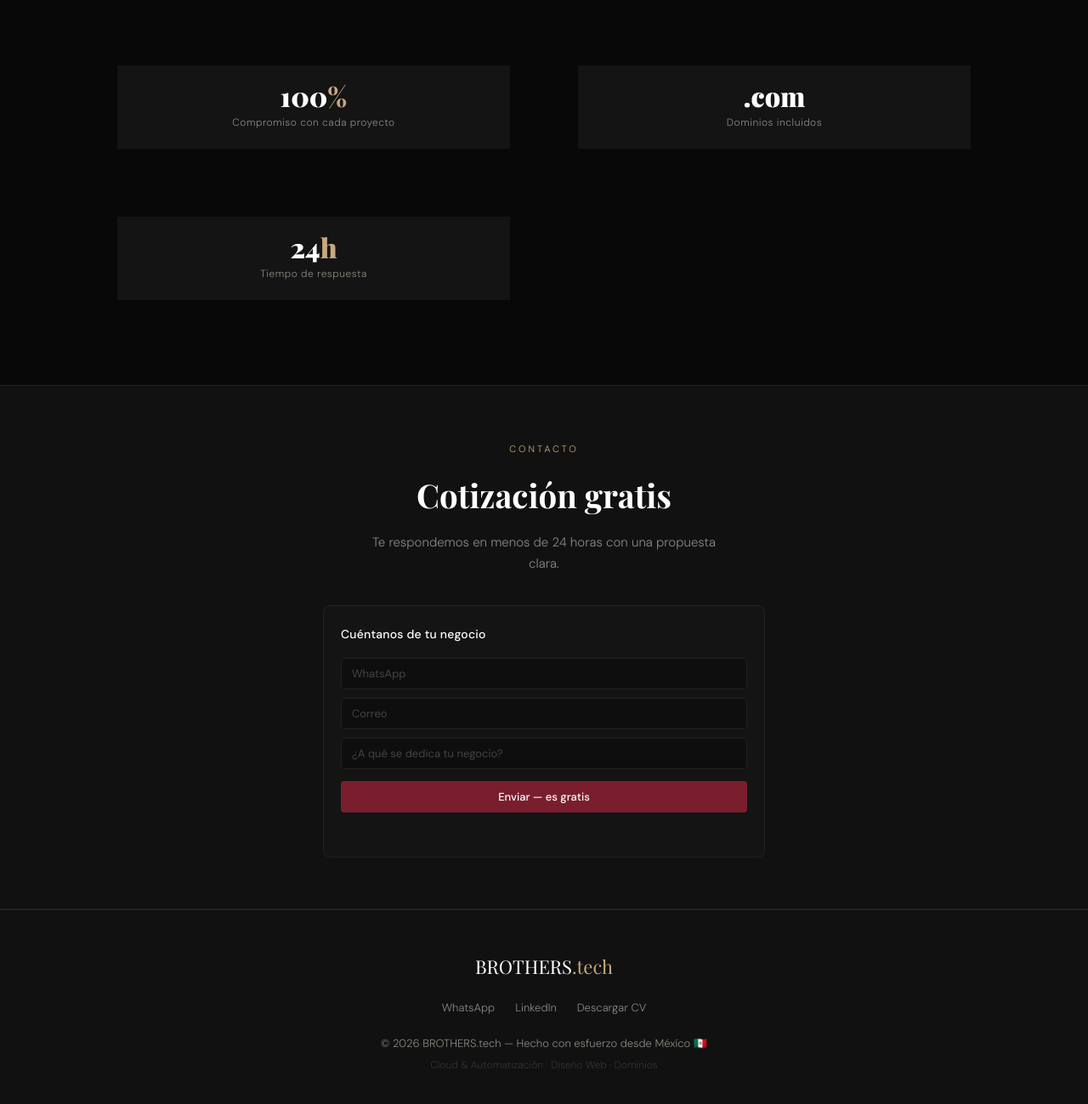
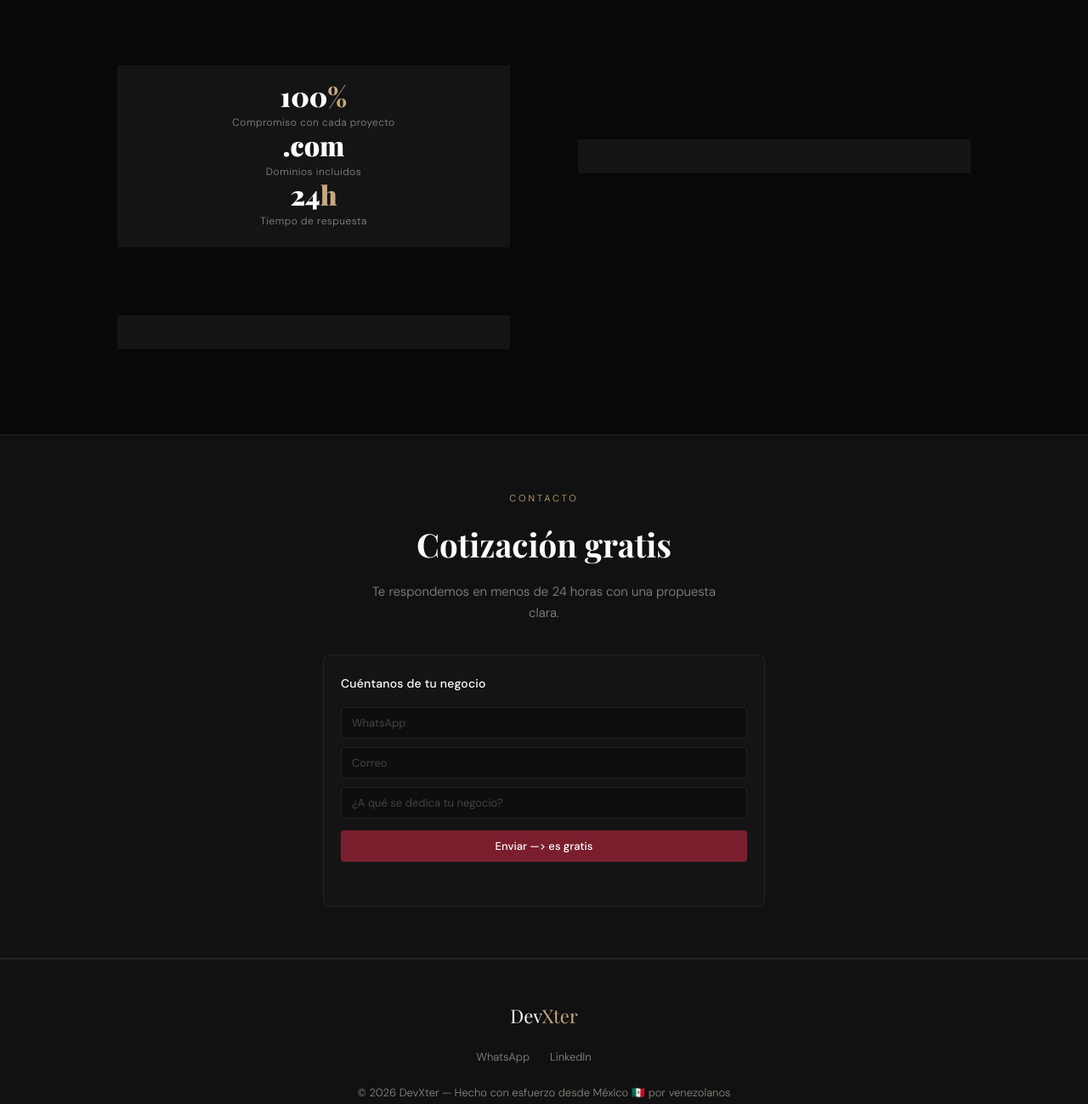
Before and after one commit to RoaDevOps/devxter, a plain HTML site: page index.html in a window 1280 px wide. Shown: the part 2500-3799 px from the top of the page at 85% size. Drawn offline with nearby package versions, Linux system fonts and the light colour scheme.

Commit message:
union de footer

```diff
--- a/index.html
+++ b/index.html
@@ -935,14 +935,16 @@
       <div class=" stat-box">
         <div class="stat-number">100<span>%</span></div>
         <div class="stat-label">Compromiso con cada proyecto</div>
+        <div class="stat-number">.com</div>
+        <div class="stat-label">Dominios incluidos</div>
+        <div class="stat-number">24<span>h</span></div>
+        <div class="stat-label">Tiempo de respuesta</div>
       </div>
       <div class="stat-box">
-        <div class="stat-number">.com</div>
-        <div class="stat-label">Dominios incluidos</div>
+
       </div>
       <div class="stat-box">
-        <div class="stat-number">24<span>h</span></div>
-        <div class="stat-label">Tiempo de respuesta</div>
+
       </div>
     </div>
   </div>
@@ -968,7 +970,7 @@
           <div class="field-wrap">
             <input type="text" name="rubro" class="field-input" placeholder="¿A qué se dedica tu negocio?" required>
           </div>
-          <button type="submit" class="btn-submit" id="submitBtn">Enviar — es gratis</button>
+          <button type="submit" class="btn-submit" id="submitBtn">Enviar —> es gratis</button>
         </form>
         <p id="status"></p>
       </div>
@@ -977,13 +979,13 @@
 
   <!-- FOOTER -->
   <footer>
-    <div class="footer-brand">BROTHERS<span>.tech</span></div>
+    <div class="footer-brand">Dev<span>Xter</span></div>
     <div class="footer-links">
       <a href="https://wa.me/525621650710" target="_blank">WhatsApp</a>
       <a href="https://www.linkedin.com/in/roadevops/" target="_blank">LinkedIn</a>
-      <a href="" download>Descargar CV</a>
+      <a href="" download ></a>
     </div>
-    <p>© 2026 BROTHERS.tech — Hecho con esfuerzo desde Méxíco 🇲🇽</p>
+    <p>© 2026 DevXter — Hecho con esfuerzo desde Méxíco 🇲🇽 por venezolanos </p>
     <p style="margin-top:6px; color:#333; font-size:12px;">Cloud & Automatización · Diseño Web · Dominios</p>
   </footer>
 
```
